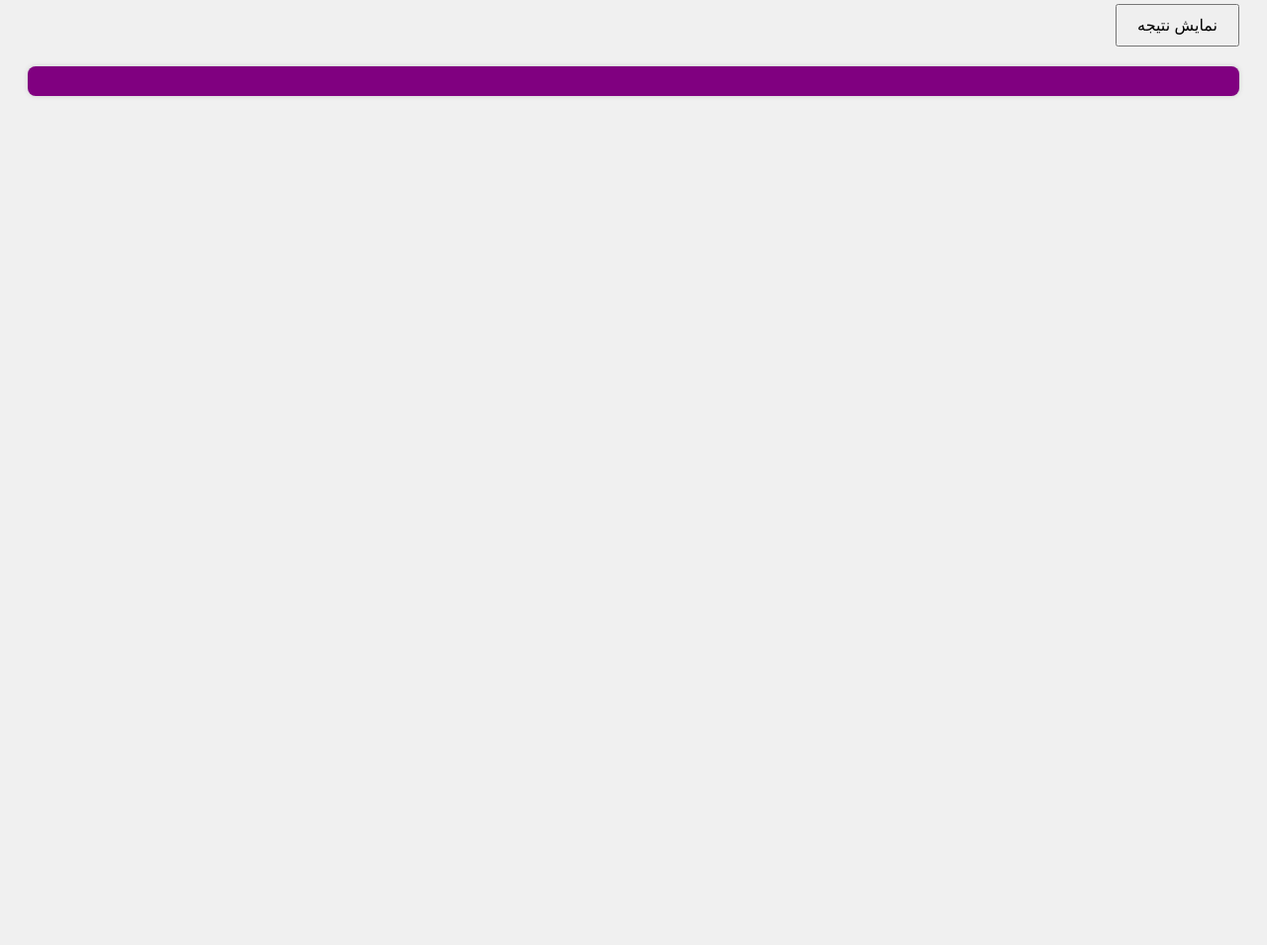
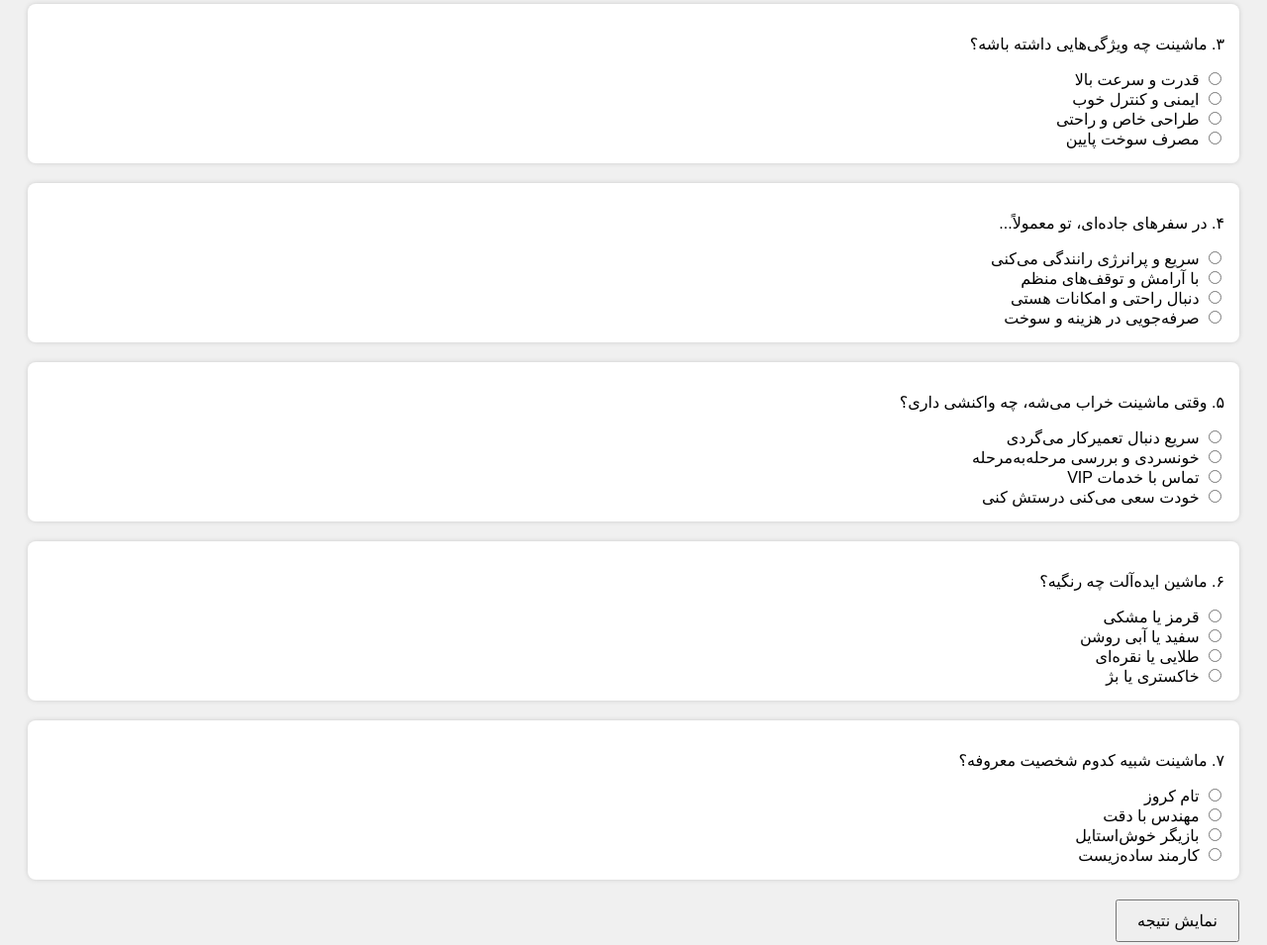
Before and after one commit to mohadesehetaat-debug/car--personality-test, a plain HTML site: page index.html in a window 1280 px wide. Shown: the part 454-1409 px from the top of the page at 99% size. Before the commit the page ends 800 px from the top, so only its background shows below. Drawn offline with Linux system fonts and the light colour scheme.

Commit message:
Enhance driving personality test with new questions
Updated the driving personality test with additional questions and modified the scoring logic.

```diff
--- a/index.html
+++ b/index.html
@@ -4,99 +4,86 @@
   <meta charset="UTF-8">
   <title>تست شخصیت رانندگی</title>
   <style>
-    body {
-      font-family: sans-serif;
-      direction: rtl;
-      background-color: #f0f0f0;
-      padding: 20px;
-    }
-    .question {
-      background: #fff;
-      padding: 15px;
-      margin-bottom: 20px;
-      border-radius: 8px;
-      box-shadow: 0 0 5px #ccc;
-    }
-    button {
-      padding: 10px 20px;
-      font-size: 16px;
-      cursor: pointer;
-    }
-    #result {
-      margin-top: 20px;
-      font-size: 18px;
-      background: #800080;
-      color: #fff;
-      padding: 15px;
-      border-radius: 8px;
-      box-shadow: 0 0 5px #ccc;
-    }
-    img {
-      margin-top: 10px;
-      max-width: 100%;
-      border-radius: 8px;
-    }
+    body { font-family: sans-serif; direction: rtl; background-color: #f0f0f0; padding: 20px; }
+    .question { background: #fff; padding: 15px; margin-bottom: 20px; border-radius: 8px; box-shadow: 0 0 5px #ccc; }
+    button { padding: 10px 20px; font-size: 16px; cursor: pointer; }
   </style>
 </head>
 <body>
 
 <h2>تست شخصیت رانندگی</h2>
 
-<!-- فقط ۲ سوال برای تست اولیه -->
+<!-- ۷ سؤال با گزینه‌های عددی -->
 <div class="question">
   <p>۱. وقتی پشت فرمون می‌شینی، بیشتر دنبال چی هستی؟</p>
-  <label><input type="radio" name="q1" value="هیجانی"> سرعت و هیجان</label><br>
-  <label><input type="radio" name="q1" value="آرام"> آرامش و کنترل</label><br>
-  <label><input type="radio" name="q1" value="لوکس"> راحتی و لوکس بودن</label><br>
-  <label><input type="radio" name="q1" value="اقتصادی"> صرفه‌جویی و اقتصادی بودن</label>
+  <label><input type="radio" name="q1" value="1"> سرعت و هیجان</label><br>
+  <label><input type="radio" name="q1" value="2"> آرامش و کنترل</label><br>
+  <label><input type="radio" name="q1" value="3"> راحتی و لوکس بودن</label><br>
+  <label><input type="radio" name="q1" value="4"> صرفه‌جویی و اقتصادی بودن</label>
 </div>
 
 <div class="question">
   <p>۲. سبک رانندگی‌ات چطوریه؟</p>
-  <label><input type="radio" name="q2" value="هیجانی"> تهاجمی و سریع</label><br>
-  <label><input type="radio" name="q2" value="آرام"> محتاط و قانون‌مند</label><br>
-  <label><input type="radio" name="q2" value="لوکس"> منعطف و اجتماعی</label><br>
-  <label><input type="radio" name="q2" value="اقتصادی"> صرفه‌جو و کم‌مصرف</label>
+  <label><input type="radio" name="q2" value="1"> تهاجمی و سریع</label><br>
+  <label><input type="radio" name="q2" value="2"> محتاط و قانون‌مند</label><br>
+  <label><input type="radio" name="q2" value="3"> منعطف و اجتماعی</label><br>
+  <label><input type="radio" name="q2" value="4"> صرفه‌جو و کم‌مصرف</label>
 </div>
 
-<button onclick="showResult()">نمایش نتیجه</button>
+<div class="question">
+  <p>۳. ماشینت چه ویژگی‌هایی داشته باشه؟</p>
+  <label><input type="radio" name="q3" value="1"> قدرت و سرعت بالا</label><br>
+  <label><input type="radio" name="q3" value="2"> ایمنی و کنترل خوب</label><br>
+  <label><input type="radio" name="q3" value="3"> طراحی خاص و راحتی</label><br>
+  <label><input type="radio" name="q3" value="4"> مصرف سوخت پایین</label>
+</div>
 
-<div id="result"></div>
+<div class="question">
+  <p>۴. در سفرهای جاده‌ای، تو معمولاً...</p>
+  <label><input type="radio" name="q4" value="1"> سریع و پرانرژی رانندگی می‌کنی</label><br>
+  <label><input type="radio" name="q4" value="2"> با آرامش و توقف‌های منظم</label><br>
+  <label><input type="radio" name="q4" value="3"> دنبال راحتی و امکانات هستی</label><br>
+  <label><input type="radio" name="q4" value="4"> صرفه‌جویی در هزینه و سوخت</label>
+</div>
+
+<div class="question">
+  <p>۵. وقتی ماشینت خراب می‌شه، چه واکنشی داری؟</p>
+  <label><input type="radio" name="q5" value="1"> سریع دنبال تعمیرکار می‌گردی</label><br>
+  <label><input type="radio" name="q5" value="2"> خونسردی و بررسی مرحله‌به‌مرحله</label><br>
+  <label><input type="radio" name="q5" value="3"> تماس با خدمات VIP</label><br>
+  <label><input type="radio" name="q5" value="4"> خودت سعی می‌کنی درستش کنی</label>
+</div>
+
+<div class="question">
+  <p>۶. ماشین ایده‌آلت چه رنگیه؟</p>
+  <label><input type="radio" name="q6" value="1"> قرمز یا مشکی</label><br>
+  <label><input type="radio" name="q6" value="2"> سفید یا آبی روشن</label><br>
+  <label><input type="radio" name="q6" value="3"> طلایی یا نقره‌ای</label><br>
+  <label><input type="radio" name="q6" value="4"> خاکستری یا بژ</label>
+</div>
+
+<div class="question">
+  <p>۷. ماشینت شبیه کدوم شخصیت معروفه؟</p>
+  <label><input type="radio" name="q7" value="1"> تام کروز</label><br>
+  <label><input type="radio" name="q7" value="2"> مهندس با دقت</label><br>
+  <label><input type="radio" name="q7" value="3"> بازیگر خوش‌استایل</label><br>
+  <label><input type="radio" name="q7" value="4"> کارمند ساده‌زیست</label>
+</div>
+
+<button onclick="calculateScore()">نمایش نتیجه</button>
 
 <script>
-function showResult() {
-  let counts = { هیجانی: 0, آرام: 0, لوکس: 0, اقتصادی: 0 };
-
-  for (let i = 1; i <= 2; i++) {
-    let answer = document.querySelector(input[name="q${i}"]:checked);
-    if (!answer) {
-      document.getElementById("result").innerText = "لطفاً به همه سوال‌ها پاسخ بده.";
+function calculateScore() {
+  let total = 0;
+  for (let i = 1; i <= 7; i++) {
+    let selected = document.querySelector(input[name="q${i}"]:checked);
+    if (!selected) {
+      alert("لطفاً به همه سوال‌ها پاسخ بده.");
       return;
     }
-    counts[answer.value]++;
+    total += parseInt(selected.value);
   }
-
-  let personality = Object.keys(counts).reduce((a, b) => counts[a] > counts[b] ? a : b);
-
-  let car = {
-    هیجانی: "BMW M3 یا Ford Mustang",
-    آرام: "Volkswagen Sedan سفید",
-    لوکس: "Mercedes-Benz E-Class یا Lexus RX",
-    اقتصادی: "Toyota Yaris Hybrid یا Kia Picanto"
-  };
-
-  let images = {
-    هیجانی: "https://github.com/mohadesehetaat-debug/car--personality-test/blob/main/WhatsApp%20Image%202025-10-19%20at%2011.50.03.jpeg",
-    آرام: "https://images.unsplash.com/photo-1583267745175-1f3f3f3f3f3f?auto=format&fit=crop&w=800&q=80",
-    لوکس: "https://images.unsplash.com/photo-1617531653456-4b6e4e2b1c1e?auto=format&fit=crop&w=800&q=80",
-    اقتصادی: "https://images.unsplash.com/photo-1597004025555-7f6e4e2b1c1e?auto=format&fit=crop&w=800&q=80"
-  };
-
-  document.getElementById("result").innerHTML = `
-    <strong>شخصیت رانندگی شما:</strong> ${personality}<br>
-    <strong>ماشین مناسب شما:</strong> ${car[personality]}<br>
-    <img src="${images[personality]}" alt="ماشین پیشنهادی">
-  `;
+  window.location.href = result.html?score=${total};
 }
 </script>
 
```
